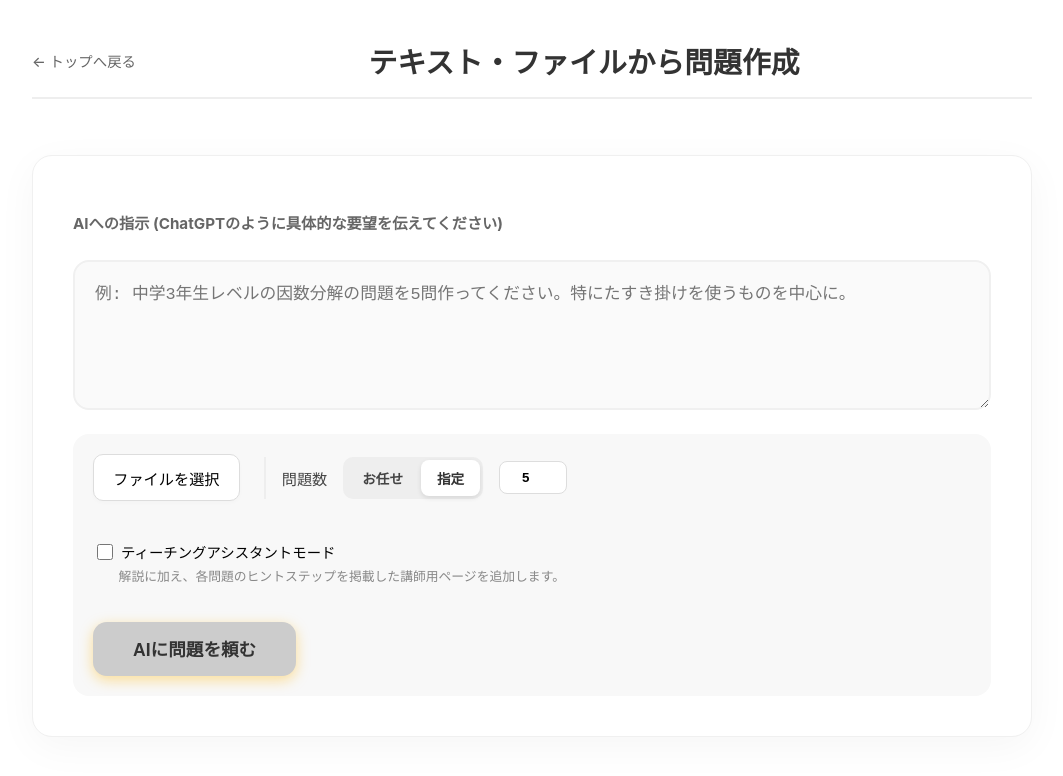
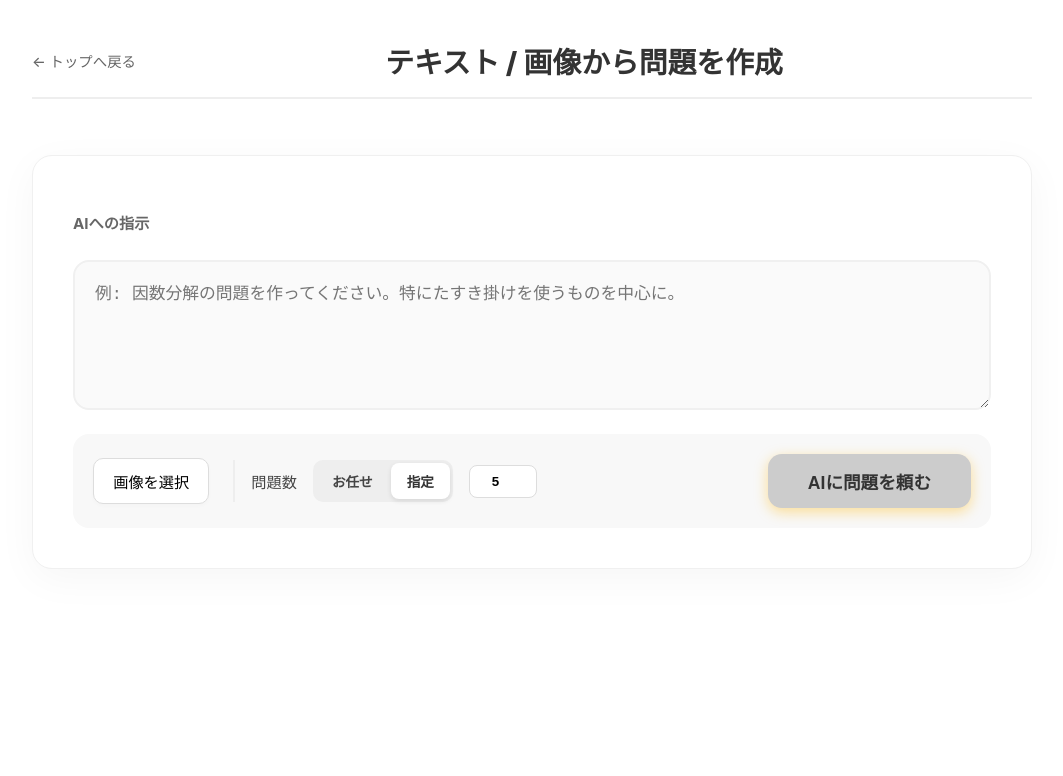
Before and after one commit to TatsuruHisanaga/math-app, a Next.js app: page /ai-creation in a window 1280 px wide. Shown: the top 776 px of the page, without its empty margins (108-1171 px from the left). Built offline with nearby package versions, Linux system fonts and the light colour scheme.

Commit message:
fix: 自由入力による問題作成機能の改善

```diff
--- a/src/pages/ai-creation.tsx
+++ b/src/pages/ai-creation.tsx
@@ -57,7 +57,7 @@ export default function AiCreation() {
 
     const handleGenerate = async () => {
         if (!prompt && files.length === 0) {
-            setError('プロンプトを入力するか、ファイルをアップロードしてください。');
+            setError('プロンプトを入力するか、画像をアップロードしてください。');
             return;
         }
 
@@ -198,18 +198,18 @@ export default function AiCreation() {
                     <Link href="/" className={styles.backLink}>
                         ← トップへ戻る
                     </Link>
-                    <h1>テキスト・ファイルから問題作成</h1>
+                    <h1>テキスト / 画像から問題を作成</h1>
                     <div></div>
                 </div>
 
                 <div className={styles.chatContainer}>
                     <div className={styles.inputArea}>
                         <p style={{ fontSize: '0.95rem', color: '#666', fontWeight: 'bold', marginBottom: '0.2rem' }}>
-                            AIへの指示 (ChatGPTのように具体的な要望を伝えてください)
+                            AIへの指示
                         </p>
                         <textarea
                             className={styles.textarea}
-                            placeholder="例: 中学3年生レベルの因数分解の問題を5問作ってください。特にたすき掛けを使うものを中心に。"
+                            placeholder="例: 因数分解の問題を作ってください。特にたすき掛けを使うものを中心に。"
                             value={prompt}
                             onChange={(e) => setPrompt(e.target.value)}
                         />
@@ -239,11 +239,11 @@ export default function AiCreation() {
                                         <input
                                             type="file"
                                             multiple
-                                            accept="image/*,application/pdf"
+                                            accept="image/*"
                                             className={styles.fileInput}
                                             onChange={handleFileChange}
                                         />
-                                        ファイルを選択
+                                        画像を選択
                                     </label>
                                 </div>
 
@@ -273,7 +273,7 @@ export default function AiCreation() {
                                     />
                                 </div>
 
-                                <div className={styles.teachingAssistantToggle} style={{ marginTop: '1rem' }}>
+                                {/* <div className={styles.teachingAssistantToggle} style={{ marginTop: '1rem' }}>
                                     <label style={{ display: 'flex', alignItems: 'center', cursor: 'pointer', fontSize: '0.9rem' }}>
                                         <input
                                             type="checkbox"
@@ -286,7 +286,7 @@ export default function AiCreation() {
                                     <p style={{ fontSize: '0.8rem', color: '#888', marginLeft: '1.6rem', marginTop: '0.2rem' }}>
                                         解説に加え、各問題のヒントステップを掲載した講師用ページを追加します。
                                     </p>
-                                </div>
+                                </div> */}
                             </div>
 
                             <button
@@ -295,7 +295,7 @@ export default function AiCreation() {
                                 disabled={loading || (!prompt && files.length === 0)}
                                 style={{ padding: '0.9rem 2.5rem', fontSize: '1.1rem', borderRadius: '14px' }}
                             >
-                                {loading ? '分析中...' : 'AIに問題を頼む'}
+                                {loading ? '作成中...' : 'AIに問題を頼む'}
                             </button>
                         </div>
                     </div>
--- a/src/pages/index.tsx
+++ b/src/pages/index.tsx
@@ -804,9 +804,8 @@ export default function Home() {
         <h1 className={styles.title}>数学演習プリント生成</h1>
 
         <div className={styles.header}>
-          <p>AIがレベルに合わせた問題を自動生成します</p>
           <Link href="/ai-creation" className={styles.card} style={{ border: '2px solid #FFB300', fontWeight: 'bold' }}>
-            ✨ 自由入力・ファイルから作成 (新機能)
+            単元を選ばず、自由入力と画像から問題を作成 (β版)
           </Link>
         </div>
 
```
